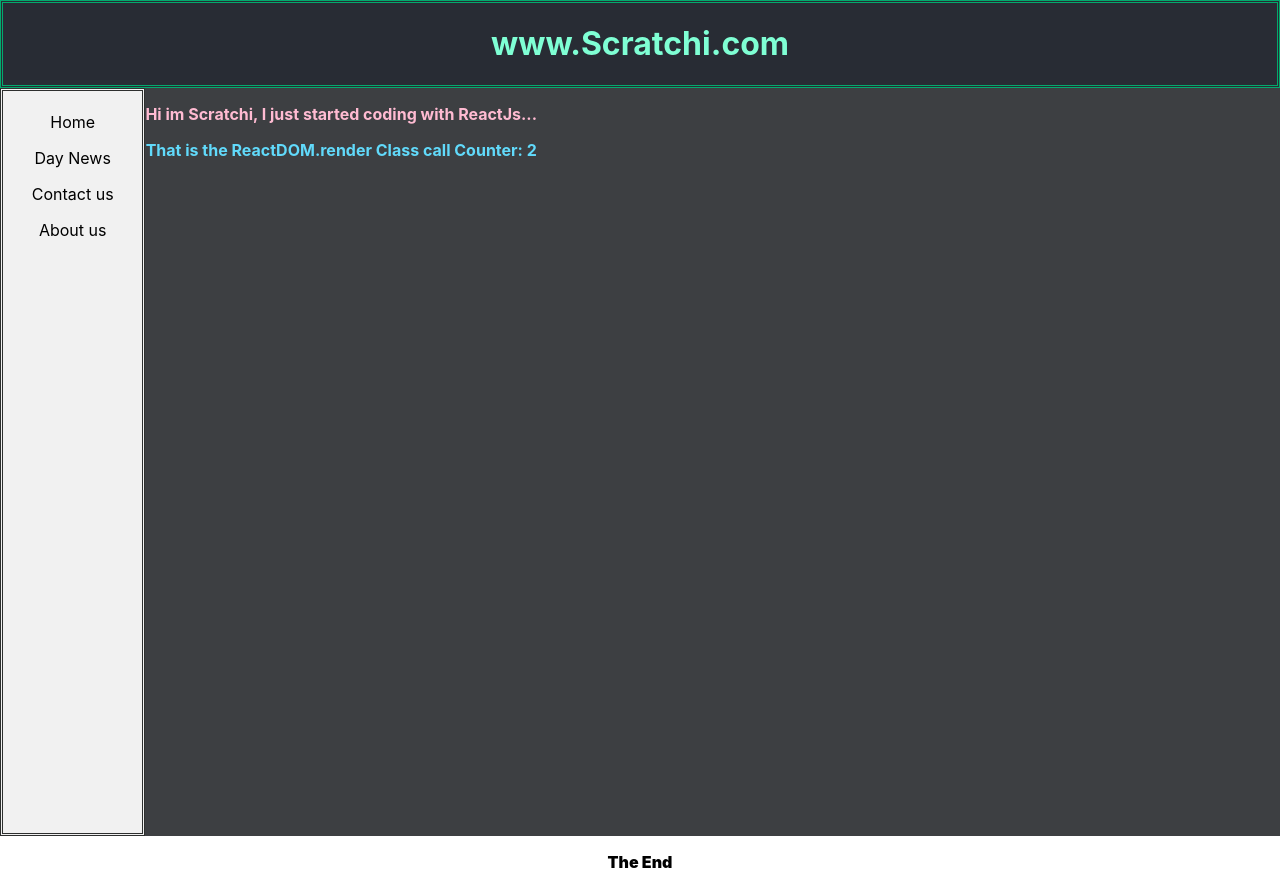
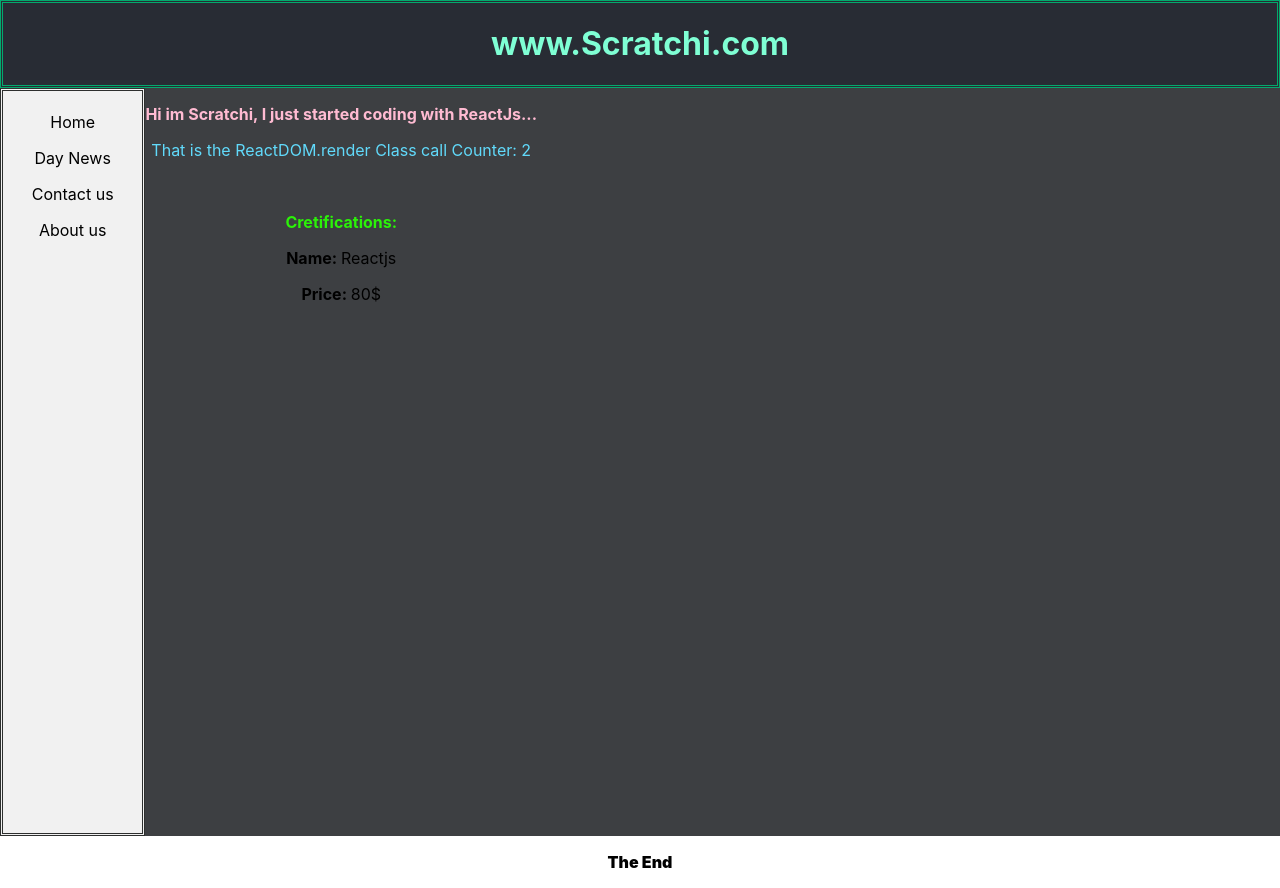
Before and after one commit to CHAKFI/ReactJs-Certif, a React (Create React App) app: page / in a window 1280 px wide. Built offline with nearby package versions, Linux system fonts and the light colour scheme.

Commit message:
sending properties via function

```diff
--- a/src/App.css
+++ b/src/App.css
@@ -7,6 +7,11 @@ ul {
   background-color: #f1f1f1;
   border-color: #2d2f2e;
   border-style: double;
+}
+
+#p1 {
+  color: #2bf208;
+  font-weight: bold;
 }
 
 .divi {
@@ -47,7 +52,6 @@ h1 {
 
 #mssg {
   color: #61dafb;
-  font-weight: bold;
 }
 
 #end {
--- a/src/App.js
+++ b/src/App.js
@@ -33,11 +33,12 @@ function Att2(prop2){
 
 // Items Function
 function Item(certif){
-  return
+  return (
     <div>
-      <p><b>Certif. Name: </b>certif.name</p>
-      <p><b>Price: </b>certif.price</p>
+      <p><b>Name: </b>{certif.name}</p>
+      <p><b>Price: </b>{certif.price}</p>
     </div>
+    );
 }
 
 function App() {
@@ -59,10 +60,12 @@ function App() {
         </ul>
 
         <div>
-        <p id="hi">
-          Hi im Scratchi, I just started coding with ReactJs...
-        </p>
-          <p id="mssg">{<Info />} {counter}</p>
+          <p id="hi">
+            Hi im Scratchi, I just started coding with ReactJs...
+          </p>
+          <p id="mssg">{<Info />} {counter}</p><br/>
+          <p id="p1">Cretifications:</p>
+          <p color='white'>{<Item name="Reactjs" price="80$"/>}</p>
         </div>
 
       </header>
```
